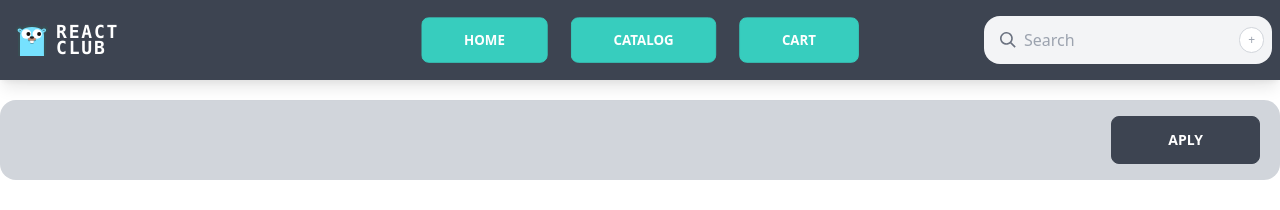
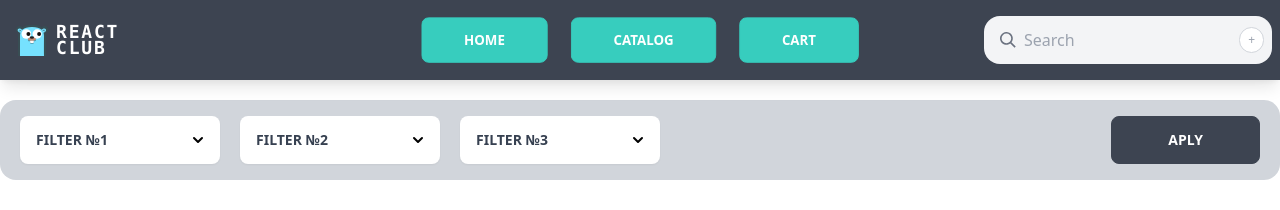
Before and after one commit to 0v3nb1rd/react-club, a React (Create React App) app: page /catalog in a window 1280 px wide. Shown: the top 210 px of the page. Built offline with nearby package versions, Linux system fonts and the light colour scheme.

Commit message:
fix filter

```diff
--- a/src/App.js
+++ b/src/App.js
@@ -1,24 +1,24 @@
 import { Header, Footer } from './components';
 import { Home, Catalog } from './Pages';
-import { posts, products } from './store';
+import { posts, products, filters } from './store';
 import { Card } from './components/Card';
 
-import {
-  Routes,
-  Route,
-} from 'react-router-dom';
+import { Routes, Route } from 'react-router-dom';
 
 export const App = () => {
   return (
     <>
       <Header />
-        <div className="mt-20"></div>
-        <Routes>
-          <Route path="/" element={<Home posts={posts} />}/>
-          <Route path="/catalog" element={<Catalog products={products} /> } />
-          <Route path="/card/:id" element={<Card product={products[0]} />} />
-          <Route render={() => <h2> Page not found </h2>} />
-        </Routes>
+      <div className="mt-20"></div>
+      <Routes>
+        <Route path="/" element={<Home posts={posts} />} />
+        <Route
+          path="/catalog"
+          element={<Catalog products={products} filters={filters} />}
+        />
+        <Route path="/card/:id" element={<Card product={products[0]} />} />
+        <Route render={() => <h2> Page not found </h2>} />
+      </Routes>
       <Footer />
     </>
   );
--- a/src/Pages/Catalog.jsx
+++ b/src/Pages/Catalog.jsx
@@ -8,7 +8,7 @@ export const Catalog = ({ products, filters }) => {
         <div className="container mx-auto">
           <div className="h-20 rounded-box bg-base-300  place-items-center flex items-center justify-between px-5">
             <ul className="flex ">
-              {filters && filters.map((el) => <Select el={el} />)}
+              {filters && filters.map((el) => <Select key={el.id} el={el} />)}
             </ul>
             <Button className="btn-natural px-14">Aply</Button>
           </div>
```
